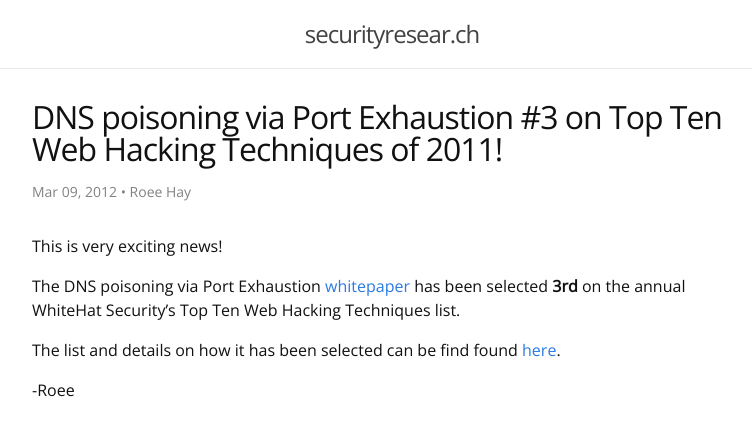
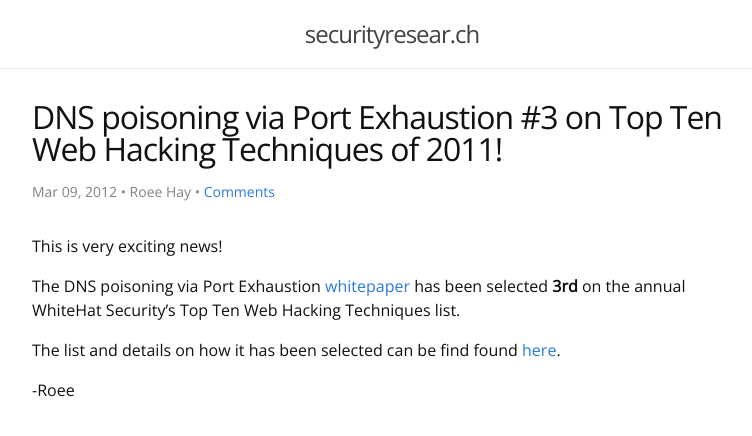
Before and after one commit to roeeh/roeeh.github.io, a Jekyll site: the page built from _posts/2012-03-10-dns-poisoning-via-port-exhaustion-3-on.html, in a window 1280 px wide. Shown: the top 436 px of the page, without its empty margins (248-1000 px from the left). Built offline with Jekyll 4.4.1, drawn with Linux system fonts in a browser that asks for light colours; comment, search, counter and statistics services are not loaded.

Commit message:
Added disqus, changed font

```diff
--- a/_layouts/default.html
+++ b/_layouts/default.html
@@ -9,5 +9,6 @@
       {{ content }}
     </div>
     {% include ga.html %}
+    <script id="dsq-count-scr" src="//securityresearch.disqus.com/count.js" async></script>
   </body>
 </html>
--- a/_layouts/post.html
+++ b/_layouts/post.html
@@ -4,7 +4,7 @@ layout: default
 <article class="post" itemscope itemtype="http://schema.org/BlogPosting">
   <header class="post-header">
     <h1 class="post-title" itemprop="name headline">{{ page.title }}</h1>
-    <p class="post-meta"><time datetime="{{ page.date | date_to_xmlschema }}" itemprop="datePublished">{{ page.date | date: "%b %d, %Y" }}</time>{% if page.author %} • <span itemprop="author" itemscope itemtype="http://schema.org/Person"><span itemprop="name">{{ page.author }}</span></span>{% endif %}</p>
+    <p class="post-meta"><time datetime="{{ page.date | date_to_xmlschema }}" itemprop="datePublished">{{ page.date | date: "%b %d, %Y" }}</time>{% if page.author %} • <span itemprop="author" itemscope itemtype="http://schema.org/Person"><span itemprop="name">{{ page.author }}</span></span>{% endif %} • <a href="{{ page.url | prepend: site.baseurl }}#disqus_thread">Comments</a></p>
   </header>
   <div class="post-content" itemprop="articleBody">
     {{ content }}
```
